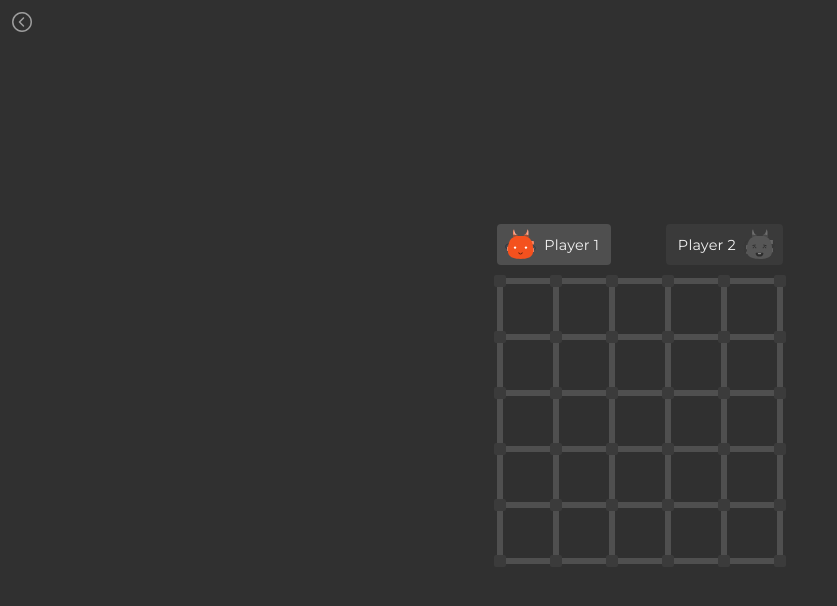
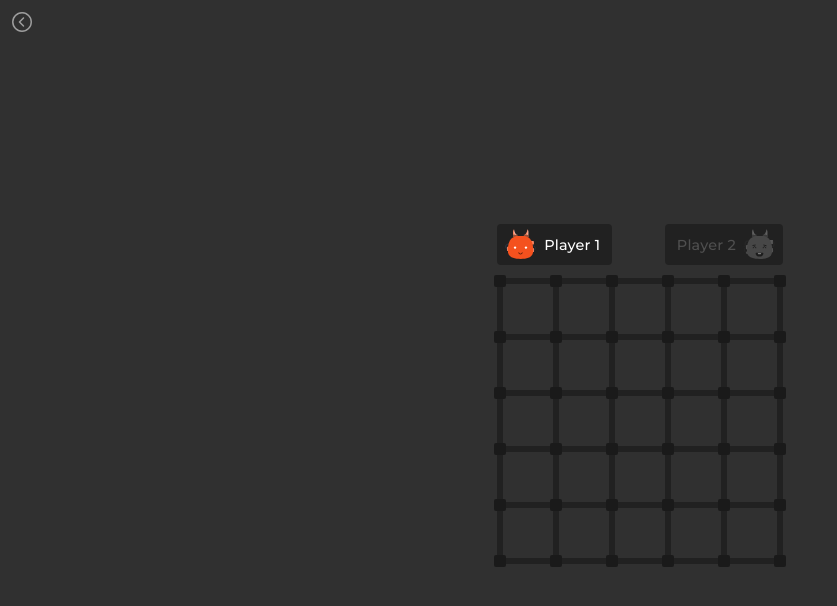
Before and after one commit to thearjunkv/dots-and-boxes, a React (Vite) app: page /offline/play in a window 1280 px wide. Shown: the top 606 px of the page, without its empty margins (0-837 px from the left). Built offline with nearby package versions, Linux system fonts and the light colour scheme.

Commit message:
Updated styles

```diff
--- a/src/styles/common/_forms.scss
+++ b/src/styles/common/_forms.scss
@@ -16,7 +16,7 @@
 
 		font-size: 0.9rem;
 
-		background-color: var(--neutral-700);
+		background-color: var(--neutral-900);
 		border: none;
 		border-radius: 4px;
 	}
@@ -36,7 +36,8 @@
 		padding: 0.6em;
 
 		&--selected {
-			background-color: var(--neutral-500);
+			background-color: var(--neutral-700);
+			border-color: var(--neutral-700);
 		}
 	}
 
--- a/src/styles/components/_button.scss
+++ b/src/styles/components/_button.scss
@@ -25,11 +25,11 @@
 }
 
 .btn--tertiary {
-	background-color: var(--neutral-700);
-	border: 1px solid var(--neutral-700);
+	background-color: var(--neutral-900);
+	border: 1px solid var(--neutral-900);
 
 	&:hover {
-		background-color: var(--neutral-700);
-		border-color: var(--neutral-700);
+		background-color: var(--neutral-900);
+		border-color: var(--neutral-900);
 	}
 }
--- a/src/styles/components/_game-grid.scss
+++ b/src/styles/components/_game-grid.scss
@@ -24,7 +24,7 @@
 
 			width: 12px;
 			height: 12px;
-			background-color: var(--neutral-700);
+			background-color: var(--neutral-1000);
 			border-radius: 2px;
 		}
 	}
--- a/src/styles/components/_grid-line.scss
+++ b/src/styles/components/_grid-line.scss
@@ -1,7 +1,7 @@
 .grid-line {
 	width: 6px;
 	height: 6px;
-	background-color: var(--neutral-600);
+	background-color: var(--neutral-900);
 	position: relative;
 
 	cursor: pointer;
@@ -21,7 +21,6 @@
 		left: 0;
 		width: 100%;
 		height: 100%;
-		background-color: var(--neutral-1000);
 		transform-origin: center;
 
 		transition: transform var(--transition-duration) var(--transition-timing-function);
--- a/src/styles/components/_player-card.scss
+++ b/src/styles/components/_player-card.scss
@@ -1,16 +1,15 @@
 .player-card {
 	padding: 0.2em 0.4em;
 
-	background-color: hsla(0, 0%, 31%, 0.3);
+	background-color: var(--neutral-900);
+	color: var(--neutral-600);
 	border-radius: 4px;
 
 	display: flex;
 	justify-content: center;
 	align-items: center;
 
-	text-align: center;
-
-	transition: background-color var(--transition-duration) var(--transition-timing-function);
+	transition: color var(--transition-duration) var(--transition-timing-function);
 
 	&--flip-layout {
 		flex-direction: row-reverse;
@@ -31,11 +30,12 @@
 	&__player-name {
 		padding: 0 0.4em;
 		font-size: 0.9rem;
+		font-weight: 500;
 		transform: translateY(2px);
 	}
 
 	&--active {
-		background-color: hsla(0, 0%, 31%, 1);
+		color: var(--white);
 	}
 
 	&--active &__player-icon {
--- a/src/styles/components/_score-board.scss
+++ b/src/styles/components/_score-board.scss
@@ -15,8 +15,8 @@
 	&__score-card {
 		margin: 0.4em 0;
 		padding: 0.2em 0.8em;
-		background-color: var(--neutral-800);
-		border: 1px solid var(--neutral-600);
+		background-color: var(--neutral-1000);
+		border: 1px solid var(--neutral-700);
 		border-radius: 4px;
 
 		display: flex;
--- a/src/styles/pages/_home.scss
+++ b/src/styles/pages/_home.scss
@@ -13,14 +13,14 @@
 		margin: 0.2em 0;
 		padding: 0.8em;
 
-		background-color: var(--neutral-700);
+		background-color: var(--neutral-900);
 		border-radius: 4px;
 		color: var(--white);
 		text-align: center;
 		transition: background-color var(--transition-duration) var(--transition-timing-function);
 
 		&:hover {
-			background-color: var(--neutral-600);
+			background-color: var(--neutral-700);
 		}
 	}
 }
--- a/src/styles/pages/_pre-game.scss
+++ b/src/styles/pages/_pre-game.scss
@@ -32,14 +32,14 @@
 	&__btn-kick {
 		position: absolute;
 		top: 50%;
-		right: 5px;
+		right: 9px;
 		transform: translateY(-50%);
 		display: flex;
 		padding: 0.3em;
 
 		background-color: var(--red);
 		border: none;
-		border-radius: 50%;
+		border-radius: 4px;
 
 		cursor: pointer;
 		transition: background-color var(--transition-duration) var(--transition-timing-function);
```
